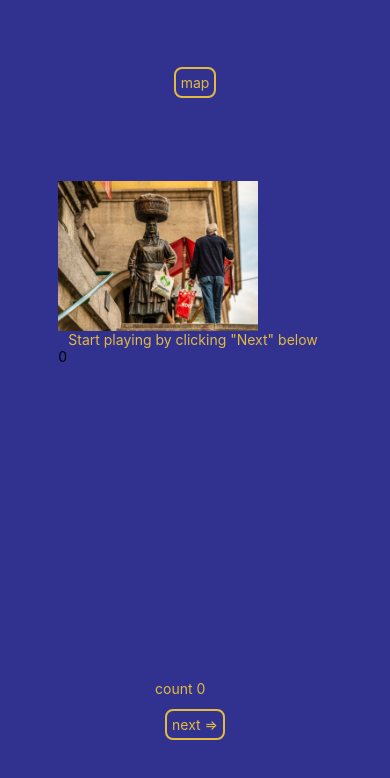
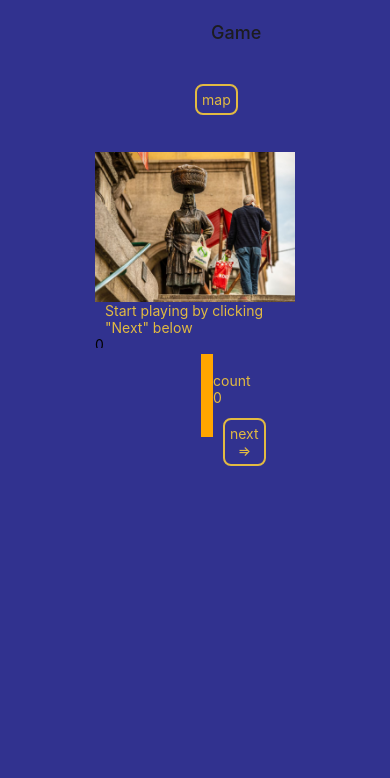
Before and after one commit to ydrea/rnthegame, a React Native app: screen / in a window 390 px wide. Shown: the top 778 px of the page. Built offline with nearby package versions, Linux system fonts and the light colour scheme.

Commit message:
navigation installed

```diff
--- a/App.js
+++ b/App.js
@@ -3,24 +3,31 @@ import { Button, StyleSheet, Text, View } from "react-native";
 import { Provider as ReduxProvider } from "react-redux";
 import { store } from "./redux/store";
 //
-import Header from "./comps/Header";
-import Main from "./comps/Main";
-import Footer from "./comps/Footer";
-import { useState } from "react";
+import React, { useState } from "react";
 //
 
 import { NavigationContainer } from "@react-navigation/native";
+
+import { createNativeStackNavigator } from "@react-navigation/native-stack";
+import Home from "./screens/Home";
+import Map from "./screens/Map";
+
 //
 export default function App() {
-  const [drop, dropSet] = useState("monument");
+  const Stack = createNativeStackNavigator();
   return (
     <View style={styles.container}>
       <StatusBar style="auto" />
       <ReduxProvider store={store}>
         <NavigationContainer>
-          <Header />
-          <Main drop={drop} />
-          <Footer />
+          <Stack.Navigator initialRouteName="Home">
+            <Stack.Screen
+              name="Home"
+              component={Home}
+              options={{ title: "Game" }}
+            />
+            <Stack.Screen name="Map" component={Map} />
+          </Stack.Navigator>{" "}
         </NavigationContainer>
       </ReduxProvider>
     </View>
--- a/comps/BGame.js
+++ b/comps/BGame.js
@@ -1,12 +1,12 @@
 import { View, Text } from "react-native";
-
+import React from "react";
 //
 function BGame() {
   //local stejt
 
   return (
     <View>
-      <Text>Mapa</Text>
+      <Text>planets</Text>
     </View>
   );
 }
--- a/comps/Footer.js
+++ b/comps/Footer.js
@@ -4,6 +4,7 @@ import Counter from "./Counter";
 
 const styles = StyleSheet.create({
   footer: {
+    backgroundColor: "orange",
     color: "#e2ba42",
     flex: 1,
     // alignContent: "stretch",
--- a/comps/Header.js
+++ b/comps/Header.js
@@ -2,25 +2,27 @@ import { Text, Linking, View, StyleSheet } from "react-native";
 import Botun from "./Botun";
 //
 
+const styles = StyleSheet.create({
+  header: {
+    backgroundColor: "orange",
+    color: "#fff",
+    alignItems: "baseline",
+    justifyContent: "center",
+    flex: 1,
+  },
+});
 //
-function Header({ drop, dropSet }) {
+function Header({ navigation }) {
+  console.log(navigation);
   return (
     <View style={styles.header}>
       <Botun
         text="map"
-        onPress={() => Linking.openURL("https://maps.google.com")}
+        onPress={() => navigation.navigate("Map")}
+        // {() => Linking.openURL("https://maps.google.com")}
       ></Botun>
     </View>
   );
 }
 
 export default Header;
-
-const styles = StyleSheet.create({
-  header: {
-    color: "#fff",
-    alignItems: "baseline",
-    justifyContent: "center",
-    flex: 1,
-  },
-});
--- a/comps/Main.js
+++ b/comps/Main.js
@@ -3,9 +3,13 @@ import { View, StyleSheet } from "react-native";
 import AGame from "./AGame";
 import BGame from "./BGame";
 //
+const drop = ["monuments", "planets"];
+//
 function Main({ drop }) {
   return (
-    <View style={styles.main}>{drop === "map" ? <BGame /> : <AGame />}</View>
+    <View style={styles.main}>
+      {drop === "planets" ? <BGame /> : <AGame />}
+    </View>
   );
 }
 
@@ -14,7 +18,7 @@ export default Main;
 const styles = StyleSheet.create({
   main: {
     flex: 3,
-    // backgroundColor: "#fff",
+    backgroundColor: "#fff",
     alignItems: "center",
     justifyContent: "center",
   },
--- a/package.json
+++ b/package.json
@@ -10,6 +10,7 @@
   },
   "dependencies": {
     "@react-navigation/native": "^6.0.13",
+    "@react-navigation/native-stack": "^6.9.0",
     "@reduxjs/toolkit": "^1.8.5",
     "expo": "~46.0.9",
     "expo-status-bar": "~1.4.0",
--- /dev/null
+++ b/screens/Home.js
@@ -0,0 +1,18 @@
+import React from "react";
+
+import Header from "../comps/Header";
+import Main from "../comps/Main";
+import Footer from "../comps/Footer";
+import { View } from "react-native";
+//
+function Home() {
+  return (
+    <View>
+      <Header />
+      <Main />
+      <Footer />
+    </View>
+  );
+}
+
+export default Home;
--- /dev/null
+++ b/screens/Map.js
@@ -0,0 +1,7 @@
+import React from "react";
+
+function Map() {
+  return <div>Map</div>;
+}
+
+export default Map;
```
Also changed, not shown: 1 other file (tests, documents, lock files or other folders).
